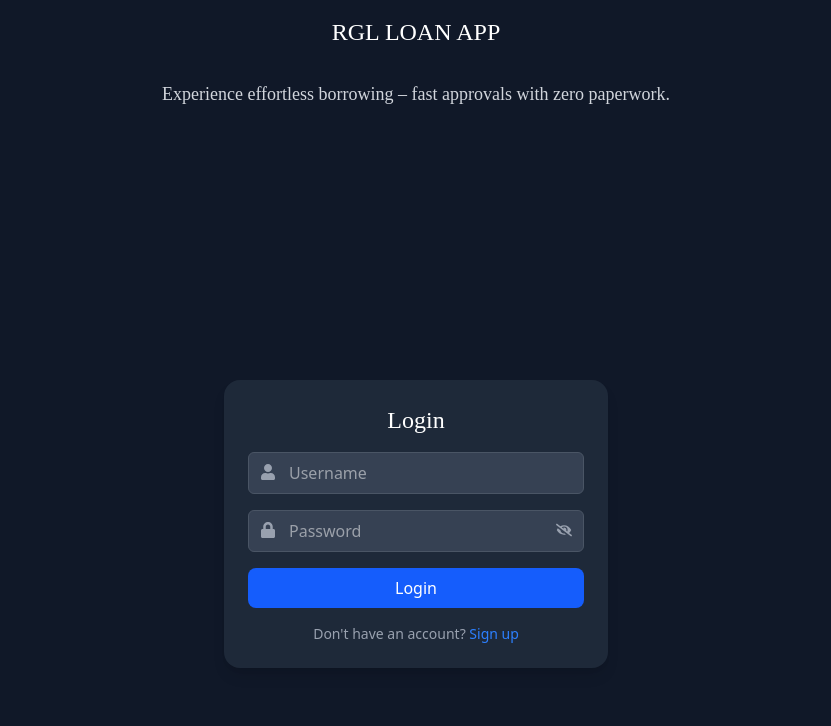
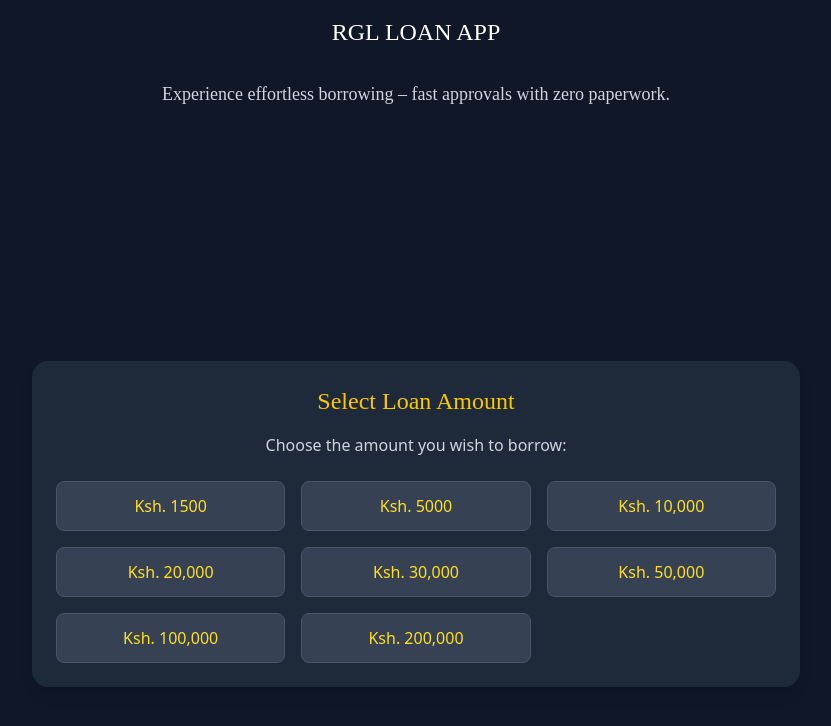
Before and after one commit to loans2024/rglloans, a React (Vite) app: page /loan-page in a window 1280 px wide. Shown: the top 726 px of the page, without its empty margins (224-1055 px from the left). Built offline with nearby package versions, Linux system fonts and the light colour scheme.

Commit message:
funct:loan amount

```diff
--- a/src/App.jsx
+++ b/src/App.jsx
@@ -4,6 +4,7 @@ import Navbar from "./components/Navbar";
 import Login from "./components/Login";
 import Signup from "./components/Signup";
 import LoanPurpose from "./components/LoanPurpose"; // Import the new component
+import LoanPage from "./components/LoanPage"; // Import the new component
 
 function App() {
   return (
@@ -13,6 +14,7 @@ function App() {
         <Route path="/login" element={<Login />} />
         <Route path="/signup" element={<Signup />} />
         <Route path="/loan-purpose" element={<LoanPurpose />} />
+        <Route path="/loan-page" element={<LoanPage />} />
         {/* Default route */}
         <Route path="*" element={<Login />} />
       </Routes>
--- /dev/null
+++ b/src/components/LoanPage.jsx
@@ -0,0 +1,67 @@
+import React, { useState } from "react";
+import { motion } from "framer-motion";
+import { useNavigate } from "react-router-dom";
+
+const LoanPage = () => {
+  const navigate = useNavigate();
+  const [selectedAmount, setSelectedAmount] = useState(null);
+
+  const amounts = [
+    { value: 1500, label: "Ksh. 1500" },
+    { value: 5000, label: "Ksh. 5000" },
+    { value: 10000, label: "Ksh. 10,000" },
+    { value: 20000, label: "Ksh. 20,000" },
+    { value: 30000, label: "Ksh. 30,000" },
+    { value: 50000, label: "Ksh. 50,000" },
+    { value: 100000, label: "Ksh. 100,000" },
+    { value: 200000, label: "Ksh. 200,000"}
+
+  ];
+
+  const handleAmountClick = (amount) => {
+    setSelectedAmount(amount);
+    // Navigate to the loan details page with the selected amount
+    navigate("/loan-details", { state: { amount } });
+  };
+
+  return (
+    <div className="flex items-center justify-center min-h-screen bg-gray-900">
+      <motion.div
+        initial={{ opacity: 0, y: -20 }}
+        animate={{ opacity: 1, y: 0 }}
+        transition={{ duration: 0.5 }}
+        className="w-full max-w-3xl bg-gray-800 shadow-lg rounded-2xl p-6 mx-4"
+      >
+        <h2 className="text-2xl font-[poppins] text-yellow-400 text-center mb-4">
+          Select Loan Amount
+        </h2>
+        <p className="text-gray-300 text-center mb-6">
+          Choose the amount you wish to borrow:
+        </p>
+        <div className="grid grid-cols-2 md:grid-cols-3 gap-4">
+          {amounts.map((option, index) => (
+            <button
+              key={index}
+              onClick={() => handleAmountClick(option)}
+              className={`py-3 px-4 rounded-lg border text-yellow-300 transition
+                ${
+                  selectedAmount?.value === option.value
+                    ? "bg-green-600 border-green-600 hover:bg-green-500"
+                    : "bg-gray-700 border-gray-600 hover:bg-gray-600"
+                }`}
+            >
+              {option.label}
+            </button>
+          ))}
+        </div>
+        {selectedAmount && (
+          <p className="text-green-400 text-center mt-6">
+            You selected: {selectedAmount.label}
+          </p>
+        )}
+      </motion.div>
+    </div>
+  );
+};
+
+export default LoanPage;
--- a/src/components/LoanPurpose.jsx
+++ b/src/components/LoanPurpose.jsx
@@ -1,7 +1,9 @@
 import React, { useState } from "react";
 import { motion } from "framer-motion";
+import { useNavigate } from "react-router-dom";
 
 const LoanPurpose = () => {
+  const navigate = useNavigate();
   const [selected, setSelected] = useState("");
 
   const options = [
@@ -10,6 +12,12 @@ const LoanPurpose = () => {
     { value: "emergency", label: "Emergency" },
     { value: "others", label: "Others" },
   ];
+
+  const handleClick = (option) => {
+    setSelected(option.value);
+    // Redirect to the loan page and pass the selected purpose in state if needed
+    navigate("/loan-page", { state: { purpose: option.value } });
+  };
 
   return (
     <div className="flex items-center justify-center h-screen bg-gray-900">
@@ -29,7 +37,7 @@ const LoanPurpose = () => {
           {options.map((option) => (
             <button
               key={option.value}
-              onClick={() => setSelected(option.value)}
+              onClick={() => handleClick(option)}
               className={`w-full py-2 rounded-lg border text-white transition
                 ${
                   selected === option.value
@@ -41,12 +49,6 @@ const LoanPurpose = () => {
             </button>
           ))}
         </div>
-        {selected && (
-          <p className="text-green-400 text-center mt-6">
-            You selected:{" "}
-            {selected.charAt(0).toUpperCase() + selected.slice(1)}
-          </p>
-        )}
       </motion.div>
     </div>
   );
```
